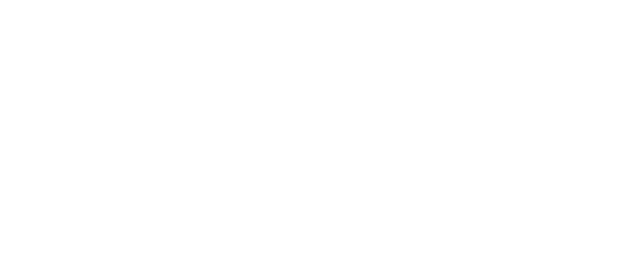
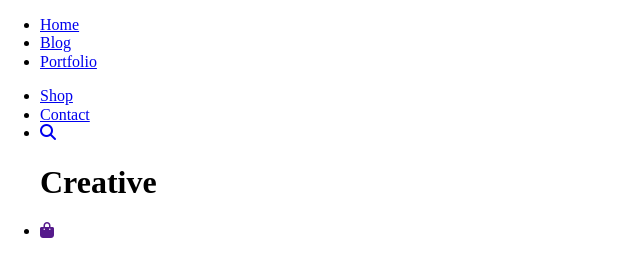
Before and after one commit to maxtclaw/creative, a plain HTML site: page index.html in a window 1280 px wide. Shown: the whole page, without its empty margins (0-640 px from the left). Drawn offline with Linux system fonts and the light colour scheme.

Commit message:
added html for nav

```diff
--- a/index.html
+++ b/index.html
@@ -10,5 +10,29 @@
 </head>
 <body>
 
+<nav>
+    <ul>
+        <li><a href="#">Home</a></li>
+        <li><a href="#">Blog</a></li>
+        <li><a href="#">Portfolio</a></li>
+    </ul>
+    <ul>
+        <li><a href="#">Shop</a></li>
+        <li><a href="#">Contact</a></li>
+        <li>
+            <a href="#">
+                <i class="fa-solid fa-magnifying-glass"></i>
+            </a>
+        </li>
+        <h1>Creative</h1>
+        <li>
+            <a href="">
+                <i class="fa-solid fa-bag-shopping"></i>
+            </a>
+        </li>
+    </ul>
+</nav>
+
+
 </body>
 </html>
```
